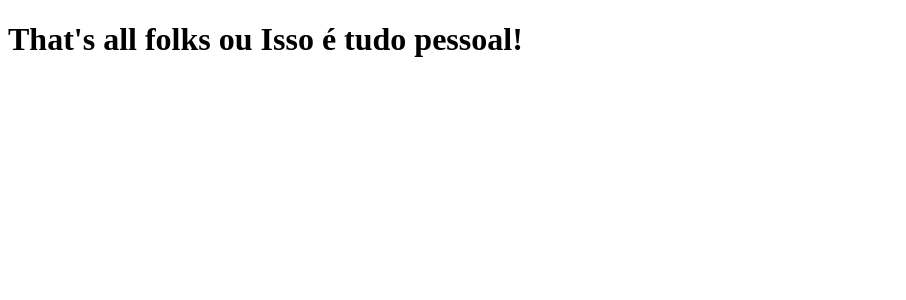
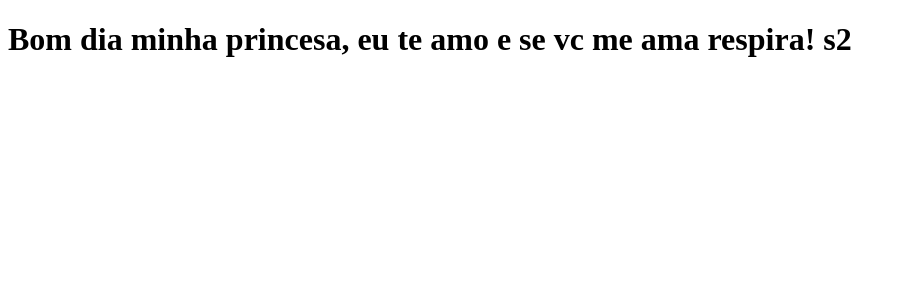
Before and after one commit to ricardo-zip/clone-tabnews, a Next.js app: page / in a window 1280 px wide. Shown: the top 300 px of the page, without its empty margins (0-906 px from the left). Built offline with nearby package versions, Linux system fonts and the light colour scheme.

Commit message:
altera a frase

```diff
--- a/pages/index.js
+++ b/pages/index.js
@@ -1,5 +1,5 @@
 function Home () {
-    return <h1>That's all folks ou Isso é tudo pessoal!</h1>
+    return <h1>Bom dia minha princesa, eu te amo e se vc me ama respira! s2</h1>
 }
 
 export default Home
```
